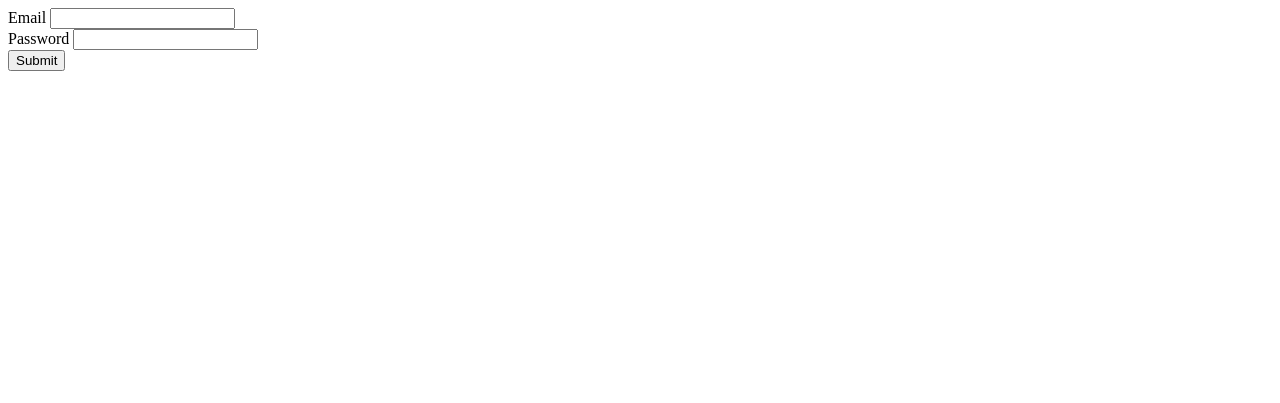
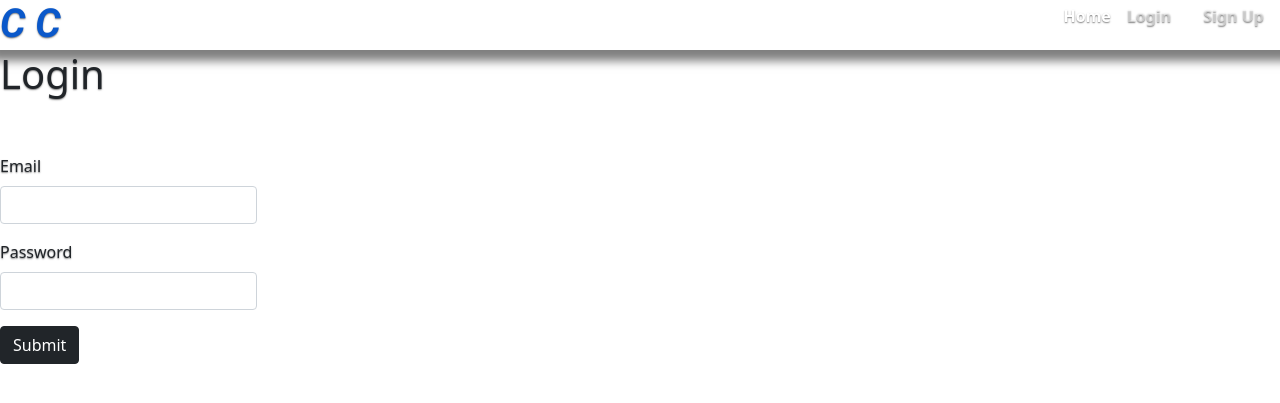
Before and after one commit to sosaeman/local_php, a PHP site: page /local_php/login_page.php in a window 1280 px wide. Shown: the top 403 px of the page. Run offline with PHP 8.4, Linux system fonts and the light colour scheme.

Commit message:
pages are up and running on local host

```diff
--- a/login_page.php
+++ b/login_page.php
@@ -1,13 +1,33 @@
 <!DOCTYPE html>
 <html lang="en">
 <head>
-    <meta charset="UTF-8">
+<meta charset="UTF-8">
     <meta http-equiv="X-UA-Compatible" content="IE=edge">
     <meta name="viewport" content="width=device-width, initial-scale=1.0">
-    <title>Document</title>
+    <!-- CSS only -->
+    <link href='styles/styles.css' rel='stylesheet'/>
+    <link href="https://cdn.jsdelivr.net/npm/bootstrap@5.0.0-beta3/dist/css/bootstrap.min.css" rel="stylesheet" integrity="sha384-eOJMYsd53ii+scO/bJGFsiCZc+5NDVN2yr8+0RDqr0Ql0h+rP48ckxlpbzKgwra6" crossorigin="anonymous">
+    <link rel="preconnect" href="https://fonts.gstatic.com">
+<link href="https://fonts.googleapis.com/css2?family=Ubuntu:ital,wght@1,300&display=swap Roboto:ital,wght@1,300&display=swap" rel="stylesheet">
+<link rel="preconnect" href="https://fonts.gstatic.com">
+<link href="https://fonts.googleapis.com/css2?family=Roboto:ital,wght@1,700&display=swap" rel="stylesheet">
+ <title>Document</title>
 </head>
 <body>
-<form style="float:left" action="https://localhost/local_php/php/login.php" method="POST">
+<header class="top"class="mb-auto">
+            <div>
+              <h1 class="float-md-start mb-0"><a class="CC" href="home.html">C C</a></h1>
+              <nav class="nav nav-masthead justify-content-center float-md-end">
+                <a class="nav-link active" aria-current="page" href="home.html">Home</a>
+                <a class="nav-link" href="login_page.php">Login</a>
+                <a class="nav-link" href="signup_page.php">Sign Up</a>
+              </nav>
+            </div>
+          </header>
+          <div class="title">
+    <h1>Login</h1>
+</div>
+<form class="mt-5 " style="float:left" action="https://localhost/local_php/php/login.php" method="POST">
         <div class="mb-3">
           <label for="mail" class="form-label">Email</label>
           <input type="text" class="form-control" id="mail" name="mail" >
@@ -16,7 +36,7 @@
           <label for="password" class="form-label">Password</label>
           <input type="text" class="form-control" id="password" name="password" >
         </div>
-        <button type="submit" name="submit" class="btn btn-primary">Submit</button>
+        <button type="submit" name="submit" class="btn btn-dark">Submit</button>
       </form>
 </body>
 </html>
--- a/php/signup.php
+++ b/php/signup.php
@@ -9,7 +9,11 @@
  if($db == TRUE){
     echo'connected';
  }
+ else{
+   echo "<script>alert('login fail try again');</script>";
+    header('Refresh: 0; url=https://localhost/local_php/signup_page.php');
+     }
 
-    header('location:https://localhost/local_php/index_post.php');
+    header('location:https://localhost/local_php/login_page.php');
 
 ?>
--- a/styles/styles.css
+++ b/styles/styles.css
@@ -1,20 +1,62 @@
 #hero{
 
-    background-image: url("../img/people.jpg");
+    background-image: url("../img/people_1600x1060.jpg");
     background-size: cover;
+    background-position: center;
     background-repeat: no-repeat;
+}
+.top{
+background: rgba(255, 255, 255, .5);
+height:50px;
+box-shadow: 1px 1px 9px 10px rgba(0, 0, 0, .5);
+
+}
+header h1{
+  font-family: 'roboto', sans-serif;
+
+}
+ .CC{
+  text-decoration: none;
+color:white;
+}
+.welcome{
+  /* width:50vw; */
+  margin:auto;
+  /* text-align:left ;  */
+}
+.welcome p{
+ background-color: rgba(0, 0, 0, .5);
+ font-family: 'ubuntu', sans-serif;
+ word-spacing: .1rem;
+
+}
+.welcome h1{
+  font-family: 'roboto', sans-serif;
+  font-size: 60px;
+}
+.list{
+  width:50vw;
+  margin:auto;
+  text-align:left ;
+  position: absolute;
+}
+@media screen and (max-width: 992px) {
+  .list {
+    width: auto;
+  }
 }
 .cover-container {
     max-width: 42em;
   }
   body {
     text-shadow: 0 .05rem .1rem rgba(0, 0, 0, .5);
-    box-shadow: inset 0 0 5rem rgba(0, 0, 0, .5);
-
-
-
+    /* box-shadow: inset 0 0 5rem rgba(0, 0, 0, .5); */
   }
-
+ main div{
+  margin:100px 0px;
+  background-color: rgba(0, 0, 0, .5);
+  opacity:5;
+ }
 .nav-masthead .nav-link {
     padding: .25rem 0;
     font-weight: 700;
@@ -27,6 +69,7 @@
 
   .nav-masthead .nav-link + .nav-link {
     margin-left: 1rem;
+    margin-right: 1rem;
   }
 
   .nav-masthead .active {
```
Also changed, not shown: home.html (+32 -69 lines), index_post.php (+21 -22 lines), php/insert_post.php (+8 -5 lines), signup_page.php (+31 -11 lines), img/people.jpg, img/people_1600x1060.jpg (added).
